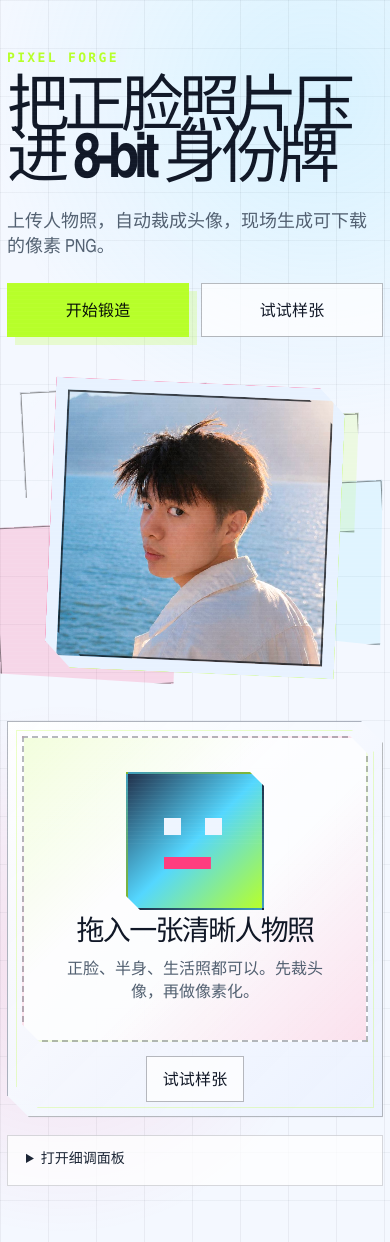
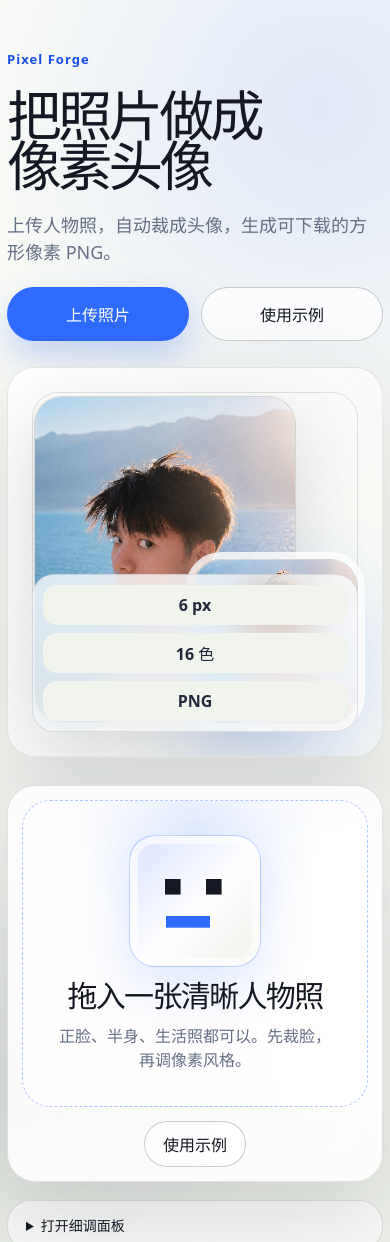
Before and after one commit to suprewen/pixel-forge, a website built with Vite: page index.html in a window 390 px wide. Shown: the top 1242 px of the page. Built offline with nearby package versions, Linux system fonts and the light colour scheme.

Commit message:
Refine Pixel Forge portrait studio design

```diff
--- a/src/main.ts
+++ b/src/main.ts
@@ -80,24 +80,28 @@ app.innerHTML = `
     <section class="hero" aria-labelledby="heroTitle">
       <div class="hero-copy">
         <div class="brand">Pixel Forge</div>
-        <h1 id="heroTitle">把正脸照片压进 8-bit 身份牌</h1>
-        <p>上传人物照，自动裁成头像，现场生成可下载的像素 PNG。</p>
+        <h1 id="heroTitle">把照片做成像素头像</h1>
+        <p>上传人物照，自动裁成头像，生成可下载的方形像素 PNG。</p>
         <div class="hero-actions">
-          <label class="primary-button" for="fileInput">开始锻造</label>
-          <button class="ghost-button" id="demoButton" type="button">试试样张</button>
+          <label class="primary-button" for="fileInput">上传照片</label>
+          <button class="ghost-button" id="demoButton" type="button">使用示例</button>
         </div>
       </div>
 
       <aside class="hero-preview" aria-label="头像生成预览">
-        <div class="console-grid" aria-hidden="true">
-          <span></span>
-          <span></span>
-          <span></span>
-          <span></span>
+        <div class="portrait-stage" aria-hidden="true">
+          <figure class="source-card">
+            <img src="/demo-portrait.jpg" alt="示例人物照片" />
+          </figure>
+          <div class="pixel-card">
+            <img src="/demo-portrait.jpg" alt="" />
+          </div>
+          <div class="tool-card">
+            <span>6 px</span>
+            <span>16 色</span>
+            <span>PNG</span>
+          </div>
         </div>
-        <figure class="portrait-card">
-          <img src="/demo-portrait.jpg" alt="示例人物照片" />
-        </figure>
       </aside>
     </section>
 
@@ -106,9 +110,9 @@ app.innerHTML = `
         <label class="drop-zone" id="dropZone" for="fileInput">
           <span class="avatar-mark" aria-hidden="true"></span>
           <strong>拖入一张清晰人物照</strong>
-          <small>正脸、半身、生活照都可以。先裁头像，再做像素化。</small>
+          <small>正脸、半身、生活照都可以。先裁脸，再调像素风格。</small>
         </label>
-        <button class="ghost-button compact" id="emptyDemoButton" type="button">试试样张</button>
+        <button class="ghost-button compact" id="emptyDemoButton" type="button">使用示例</button>
       </div>
 
       <section class="result-view" aria-live="polite">
@@ -118,26 +122,26 @@ app.innerHTML = `
         <div class="result-meta">
           <p id="status">选择一张人物照开始生成。</p>
           <div class="stage-list" aria-label="生成流程">
-            <span>裁头像</span>
-            <span>选颗粒</span>
-            <span>存 PNG</span>
+            <span>裁脸</span>
+            <span>像素化</span>
+            <span>下载</span>
           </div>
         </div>
       </section>
 
       <section class="quick-controls" aria-label="快速设置">
         <div class="control-intro">
-          <h2>像素工作台</h2>
-          <p>调颗粒、调颜色，然后下载方形 PNG。</p>
+          <h2>头像工作室</h2>
+          <p>先裁脸，再调像素风格。</p>
         </div>
 
         <div class="control-row">
           <span class="control-label">风格</span>
           <div class="pill-group preset-grid" aria-label="风格">
-            <button type="button" class="preset-button active" data-preset="clean">锐利</button>
-            <button type="button" class="preset-button" data-preset="soft">柔光</button>
-            <button type="button" class="preset-button" data-preset="retro">街机</button>
-            <button type="button" class="preset-button" data-preset="chunky">粗格</button>
+            <button type="button" class="preset-button active" data-preset="clean">清晰</button>
+            <button type="button" class="preset-button" data-preset="soft">柔和</button>
+            <button type="button" class="preset-button" data-preset="retro">复古</button>
+            <button type="button" class="preset-button" data-preset="chunky">粗粒</button>
           </div>
         </div>
 
--- a/src/style.css
+++ b/src/style.css
@@ -1,60 +1,46 @@
 :root {
-  font-family: "Arial Narrow", "Aptos Narrow", "Roboto Condensed", ui-sans-serif, system-ui, -apple-system, BlinkMacSystemFont, "Segoe UI", sans-serif;
-  color: #eef5ff;
-  background: #080a0f;
+  font-family: "Avenir Next", "Aptos", ui-sans-serif, system-ui, -apple-system, BlinkMacSystemFont, "Segoe UI", sans-serif;
+  color: #151822;
+  background: #f6f7f2;
   font-synthesis: none;
   text-rendering: optimizeLegibility;
   -webkit-font-smoothing: antialiased;
-  --ink: #eef5ff;
-  --muted: #9aa6b8;
-  --paper: #080a0f;
-  --panel: #111823;
-  --panel-2: #151f2c;
-  --line: rgba(238, 245, 255, .18);
-  --line-strong: rgba(238, 245, 255, .32);
-  --accent: #b7ff2a;
-  --accent-strong: #d6ff6d;
-  --accent-soft: rgba(183, 255, 42, .14);
-  --hot: #ff3d7f;
-  --hot-soft: rgba(255, 61, 127, .18);
-  --cyan: #54d7ff;
-  --radius: 0px;
-  --shadow: 0 32px 120px rgba(0, 0, 0, .42);
+  --ink: #151822;
+  --muted: #667084;
+  --surface: #f6f7f2;
+  --panel: #ffffff;
+  --panel-2: #edf0e8;
+  --line: rgba(21, 24, 34, .12);
+  --line-strong: rgba(21, 24, 34, .22);
+  --accent: #2f6bff;
+  --accent-strong: #174ee6;
+  --accent-soft: rgba(47, 107, 255, .12);
+  --accent-softer: rgba(47, 107, 255, .07);
+  --radius: 28px;
+  --radius-small: 16px;
+  --shadow: 0 32px 90px rgba(40, 48, 68, .16);
 }
 
 * { box-sizing: border-box; }
-html { color-scheme: dark; }
+html { color-scheme: light dark; }
 body {
   margin: 0;
   min-width: 320px;
   min-height: 100dvh;
   background:
-    linear-gradient(90deg, rgba(255,255,255,.045) 1px, transparent 1px),
-    linear-gradient(rgba(255,255,255,.035) 1px, transparent 1px),
-    radial-gradient(circle at 82% 8%, rgba(84, 215, 255, .18), transparent 28%),
-    radial-gradient(circle at 16% 78%, rgba(255, 61, 127, .16), transparent 26%),
-    #080a0f;
-  background-size: 48px 48px, 48px 48px, auto, auto, auto;
+    radial-gradient(circle at 82% 8%, rgba(47, 107, 255, .13), transparent 28%),
+    radial-gradient(circle at 8% 82%, rgba(32, 40, 56, .08), transparent 24%),
+    linear-gradient(180deg, #fbfcf8 0%, var(--surface) 58%, #ecefe7 100%);
   overflow-x: hidden;
-}
-body::before {
-  content: "";
-  position: fixed;
-  inset: 0;
-  pointer-events: none;
-  z-index: 20;
-  opacity: .18;
-  background: repeating-linear-gradient(0deg, rgba(255,255,255,.45) 0 1px, transparent 1px 4px);
-  mix-blend-mode: soft-light;
 }
 button, input, select { font: inherit; }
 button, label, summary { -webkit-tap-highlight-color: transparent; }
 h1, h2, p, figure { margin: 0; }
 
 .shell {
-  width: min(1360px, calc(100% - 32px));
+  width: min(1240px, calc(100% - 40px));
   margin: 0 auto;
-  padding: 22px 0 56px;
+  padding: 24px 0 56px;
 }
 
 #fileInput {
@@ -73,12 +59,12 @@ h1, h2, p, figure { margin: 0; }
 }
 
 .hero {
-  min-height: min(760px, calc(100dvh - 44px));
+  min-height: min(760px, calc(100dvh - 48px));
   display: grid;
-  grid-template-columns: minmax(0, 1.05fr) minmax(360px, .95fr);
-  gap: clamp(24px, 5vw, 90px);
+  grid-template-columns: minmax(0, .95fr) minmax(360px, 1.05fr);
+  gap: clamp(28px, 6vw, 96px);
   align-items: center;
-  padding: clamp(24px, 5vw, 70px) 0 30px;
+  padding: clamp(28px, 5vw, 74px) 0 36px;
 }
 .hero-copy {
   display: grid;
@@ -86,25 +72,23 @@ h1, h2, p, figure { margin: 0; }
   gap: 22px;
 }
 .brand {
-  color: var(--accent);
-  font-family: ui-monospace, SFMono-Regular, Menlo, Consolas, monospace;
+  color: var(--accent-strong);
   font-size: 13px;
-  font-weight: 900;
-  letter-spacing: .18em;
-  text-transform: uppercase;
+  font-weight: 850;
+  letter-spacing: .08em;
 }
 h1 {
-  max-width: 820px;
-  font-size: clamp(54px, 8.4vw, 126px);
-  line-height: .82;
-  letter-spacing: -0.085em;
+  max-width: 700px;
+  font-size: clamp(48px, 7.2vw, 96px);
+  line-height: .92;
+  letter-spacing: -0.07em;
   text-wrap: balance;
 }
 .hero p {
-  max-width: 500px;
-  color: #c2ccdc;
-  font-size: clamp(18px, 2vw, 23px);
-  line-height: 1.38;
+  max-width: 520px;
+  color: var(--muted);
+  font-size: clamp(18px, 1.8vw, 22px);
+  line-height: 1.45;
 }
 .hero-actions {
   display: flex;
@@ -114,67 +98,100 @@ h1 {
 }
 
 .hero-preview {
-  position: relative;
   min-height: 560px;
   display: grid;
   place-items: center;
 }
-.console-grid {
-  position: absolute;
-  inset: 20px 0 0 38px;
-  display: grid;
-  grid-template-columns: 1.1fr .8fr;
-  grid-template-rows: .8fr 1.1fr;
-  gap: 14px;
-  transform: rotate(-3deg);
+.portrait-stage {
+  position: relative;
+  width: min(560px, 92vw);
+  min-height: 560px;
+  border-radius: 36px;
+  background:
+    linear-gradient(135deg, rgba(255,255,255,.94), rgba(242,245,238,.76)),
+    var(--panel);
+  border: 1px solid rgba(21, 24, 34, .1);
+  box-shadow: var(--shadow);
+  overflow: hidden;
 }
-.console-grid span {
-  border: 1px solid var(--line);
-  background: linear-gradient(135deg, rgba(255,255,255,.08), rgba(255,255,255,.015));
-  box-shadow: inset 0 0 0 1px rgba(0,0,0,.42);
-  clip-path: polygon(0 0, 100% 0, 92% 100%, 0 88%);
-}
-.console-grid span:nth-child(2) { background: var(--accent-soft); transform: translateY(38px); }
-.console-grid span:nth-child(3) { background: var(--hot-soft); transform: translateX(-34px); }
-.console-grid span:nth-child(4) { background: rgba(84, 215, 255, .13); transform: translate(20px, -28px); }
-.portrait-card {
-  position: relative;
-  width: min(430px, 82vw);
-  aspect-ratio: 1;
-  padding: 12px;
-  background: #e8f2ff;
-  box-shadow: var(--shadow), 16px 16px 0 var(--accent), -18px -18px 0 var(--hot);
-  transform: rotate(2.5deg);
-  clip-path: polygon(0 0, 91% 0, 100% 9%, 100% 100%, 9% 100%, 0 91%);
-}
-.portrait-card::after {
+.portrait-stage::before {
   content: "";
   position: absolute;
-  inset: 12px;
-  border: 2px solid rgba(8, 10, 15, .72);
+  inset: 24px;
+  border: 1px solid var(--line);
+  border-radius: 26px;
   pointer-events: none;
-  clip-path: inherit;
 }
-.portrait-card img {
+.source-card,
+.pixel-card {
+  position: absolute;
+  overflow: hidden;
+  border-radius: 28px;
+  background: var(--panel-2);
+  border: 1px solid rgba(21, 24, 34, .12);
+}
+.source-card {
+  left: 44px;
+  top: 48px;
+  width: 62%;
+  aspect-ratio: 4 / 5;
+  box-shadow: 0 24px 70px rgba(38, 45, 62, .18);
+}
+.pixel-card {
+  right: 34px;
+  bottom: 42px;
+  width: 42%;
+  aspect-ratio: 1;
+  box-shadow: 0 28px 80px rgba(47, 107, 255, .22);
+  outline: 10px solid rgba(255, 255, 255, .78);
+}
+.source-card img,
+.pixel-card img {
   width: 100%;
   height: 100%;
   display: block;
   object-fit: cover;
-  filter: saturate(1.08) contrast(1.08);
+}
+.pixel-card img {
+  image-rendering: pixelated;
+  transform: scale(1.04);
+  filter: contrast(1.16) saturate(1.12);
+}
+.tool-card {
+  position: absolute;
+  left: 40px;
+  right: 40px;
+  bottom: 34px;
+  display: grid;
+  grid-template-columns: repeat(3, minmax(0, 1fr));
+  gap: 8px;
+  padding: 10px;
+  border-radius: 22px;
+  background: rgba(255, 255, 255, .76);
+  border: 1px solid rgba(21, 24, 34, .1);
+  backdrop-filter: blur(18px);
+}
+.tool-card span {
+  min-height: 40px;
+  display: grid;
+  place-items: center;
+  border-radius: 14px;
+  color: #20283a;
+  background: #f1f3ed;
+  font-weight: 800;
 }
 
 .primary-button, .ghost-button {
   appearance: none;
-  min-height: 50px;
+  min-height: 52px;
   border: 1px solid transparent;
-  border-radius: var(--radius);
-  padding: 13px 24px;
+  border-radius: 999px;
+  padding: 14px 24px;
   display: inline-flex;
   align-items: center;
   justify-content: center;
   color: var(--ink);
-  font-weight: 950;
-  letter-spacing: .01em;
+  font-weight: 800;
   text-decoration: none;
   cursor: pointer;
   white-space: nowrap;
@@ -182,55 +199,46 @@ h1 {
 }
 .primary-button {
   background: var(--accent);
-  color: #081007;
-  box-shadow: 8px 8px 0 rgba(183, 255, 42, .22);
+  color: #ffffff;
+  box-shadow: 0 14px 34px rgba(47, 107, 255, .26);
 }
 .ghost-button {
-  background: rgba(8, 10, 15, .72);
+  background: rgba(255, 255, 255, .74);
   border-color: var(--line-strong);
   color: var(--ink);
 }
 .primary-button:hover, .ghost-button:hover,
 .preset-button:hover, .variant-tabs button:hover {
-  transform: translate(-2px, -2px);
-  box-shadow: 8px 8px 0 rgba(84, 215, 255, .22);
+  transform: translateY(-2px);
 }
 .primary-button:active, .ghost-button:active,
 .preset-button:active, .variant-tabs button:active { transform: translateY(1px) scale(.99); }
 .primary-button:focus-visible, .ghost-button:focus-visible,
 select:focus-visible, input:focus-visible, summary:focus-visible,
 .preset-button:focus-visible, .variant-tabs button:focus-visible {
-  outline: 3px solid var(--cyan);
+  outline: 3px solid rgba(47, 107, 255, .35);
   outline-offset: 3px;
 }
 .primary-button:disabled, .ghost-button:disabled {
-  opacity: .42;
+  opacity: .48;
   cursor: not-allowed;
   transform: none;
   box-shadow: none;
 }
-.compact { min-height: 42px; padding: 9px 16px; }
+.compact { min-height: 44px; padding: 10px 18px; }
 
 .card {
-  border: 1px solid var(--line-strong);
-  background: linear-gradient(135deg, rgba(17, 24, 35, .94), rgba(8, 10, 15, .9));
+  border: 1px solid var(--line);
+  border-radius: 36px;
+  background: rgba(255, 255, 255, .82);
   box-shadow: var(--shadow);
+  backdrop-filter: blur(20px);
 }
 .generator {
-  position: relative;
   display: grid;
-  grid-template-columns: minmax(0, 1.1fr) minmax(310px, .72fr);
+  grid-template-columns: minmax(0, 1.08fr) minmax(310px, .72fr);
   gap: clamp(18px, 3vw, 36px);
-  padding: clamp(16px, 3.6vw, 34px);
-  clip-path: polygon(0 0, calc(100% - 22px) 0, 100% 22px, 100% 100%, 22px 100%, 0 calc(100% - 22px));
-}
-.generator::before {
-  content: "";
-  position: absolute;
-  inset: 8px;
-  border: 1px solid rgba(183, 255, 42, .26);
-  pointer-events: none;
-  clip-path: inherit;
+  padding: clamp(18px, 3.6vw, 34px);
 }
 .generator:has(.upload-panel:not([hidden])) { grid-template-columns: 1fr; }
 
@@ -245,36 +253,36 @@ select:focus-visible, input:focus-visible, summary:focus-visible,
   min-height: 360px;
   display: grid;
   place-items: center;
-  gap: 12px;
+  gap: 14px;
   padding: 34px;
   text-align: center;
-  border: 2px dashed var(--line-strong);
+  border: 1.5px dashed rgba(47, 107, 255, .38);
+  border-radius: 28px;
   background:
-    linear-gradient(135deg, rgba(183,255,42,.08), transparent 38%),
-    linear-gradient(315deg, rgba(255,61,127,.12), transparent 42%),
-    rgba(255,255,255,.035);
+    radial-gradient(circle at 50% 8%, var(--accent-soft), transparent 38%),
+    rgba(255,255,255,.66);
   cursor: pointer;
   transition: border-color .18s ease, background .18s ease, transform .18s ease;
-  clip-path: polygon(0 0, calc(100% - 18px) 0, 100% 18px, 100% 100%, 18px 100%, 0 calc(100% - 18px));
 }
-.drop-zone strong { font-size: clamp(28px, 4vw, 48px); line-height: .92; letter-spacing: -0.06em; }
-.drop-zone small { max-width: 360px; color: var(--muted); font-size: 16px; line-height: 1.45; }
+.drop-zone strong { font-size: clamp(30px, 4vw, 52px); line-height: .98; letter-spacing: -0.055em; }
+.drop-zone small { max-width: 390px; color: var(--muted); font-size: 16px; line-height: 1.5; }
 .drop-zone.dragging {
   border-color: var(--accent);
   background: var(--accent-soft);
   transform: scale(1.01);
 }
 .avatar-mark {
-  width: 138px;
+  width: 132px;
   aspect-ratio: 1;
-  border: 2px solid var(--line-strong);
+  border-radius: 26px;
+  border: 1px solid rgba(47, 107, 255, .28);
   image-rendering: pixelated;
   background:
-    linear-gradient(#eef5ff 0 0) 31% 38% / 13% 13% no-repeat,
-    linear-gradient(#eef5ff 0 0) 66% 38% / 13% 13% no-repeat,
-    linear-gradient(var(--hot) 0 0) 41% 68% / 35% 9% no-repeat,
-    linear-gradient(135deg, #22314b, #54d7ff 50%, #b7ff2a);
-  clip-path: polygon(0 0, calc(100% - 14px) 0, 100% 14px, 100% 100%, 14px 100%, 0 calc(100% - 14px));
+    linear-gradient(#151822 0 0) 31% 38% / 12% 12% no-repeat,
+    linear-gradient(#151822 0 0) 66% 38% / 12% 12% no-repeat,
+    linear-gradient(var(--accent) 0 0) 42% 68% / 34% 9% no-repeat,
+    linear-gradient(135deg, #d8e1ff, #ffffff 54%, #eef1ea);
+  box-shadow: inset 0 0 0 8px rgba(255,255,255,.68), 0 18px 50px rgba(47, 107, 255, .16);
 }
 
 .result-view {
@@ -290,22 +298,23 @@ select:focus-visible, input:focus-visible, summary:focus-visible,
   display: grid;
   place-items: center;
   padding: clamp(10px, 1.6vw, 18px);
-  border: 1px solid var(--line-strong);
+  border: 1px solid var(--line);
+  border-radius: 28px;
   background:
-    linear-gradient(45deg, rgba(238,245,255,.08) 25%, transparent 25%),
-    linear-gradient(-45deg, rgba(238,245,255,.08) 25%, transparent 25%),
-    linear-gradient(45deg, transparent 75%, rgba(238,245,255,.08) 75%),
-    linear-gradient(-45deg, transparent 75%, rgba(238,245,255,.08) 75%),
-    #0d1119;
+    linear-gradient(45deg, rgba(21,24,34,.04) 25%, transparent 25%),
+    linear-gradient(-45deg, rgba(21,24,34,.04) 25%, transparent 25%),
+    linear-gradient(45deg, transparent 75%, rgba(21,24,34,.04) 75%),
+    linear-gradient(-45deg, transparent 75%, rgba(21,24,34,.04) 75%),
+    #f8faf4;
   background-size: 28px 28px;
   background-position: 0 0, 0 14px, 14px -14px, -14px 0;
-  clip-path: polygon(0 0, calc(100% - 18px) 0, 100% 18px, 100% 100%, 18px 100%, 0 calc(100% - 18px));
 }
 #resultCanvas {
   width: 100%;
   height: auto;
   aspect-ratio: 1;
   image-rendering: pixelated;
+  border-radius: 18px;
 }
 .result-meta {
   display: grid;
@@ -314,8 +323,8 @@ select:focus-visible, input:focus-visible, summary:focus-visible,
   text-align: center;
 }
 #status {
-  color: #e7efff;
-  font-weight: 850;
+  color: var(--ink);
+  font-weight: 800;
 }
 .stage-list {
   display: flex;
@@ -328,13 +337,14 @@ select:focus-visible, input:focus-visible, summary:focus-visible,
   display: inline-flex;
   align-items: center;
   border: 1px solid var(--line);
+  border-radius: 999px;
   padding: 5px 11px;
   color: var(--muted);
-  background: rgba(255,255,255,.04);
+  background: rgba(255,255,255,.52);
   font-size: 13px;
-  font-weight: 850;
+  font-weight: 750;
 }
-#app.has-image .stage-list span { color: #101708; background: var(--accent); border-color: var(--accent); }
+#app.has-image .stage-list span { color: #ffffff; background: var(--accent); border-color: var(--accent); }
 
 .quick-controls {
   display: none;
@@ -347,9 +357,9 @@ select:focus-visible, input:focus-visible, summary:focus-visible,
 .control-intro { display: grid; gap: 8px; margin-bottom: 4px; }
 .control-intro h2 {
   color: var(--ink);
-  font-size: clamp(36px, 4.8vw, 62px);
-  line-height: .86;
-  letter-spacing: -0.07em;
+  font-size: clamp(36px, 4.6vw, 58px);
+  line-height: .94;
+  letter-spacing: -0.055em;
 }
 .control-intro p { color: var(--muted); line-height: 1.45; }
 .control-row {
@@ -358,12 +368,9 @@ select:focus-visible, input:focus-visible, summary:focus-visible,
   align-items: center;
 }
 .control-label {
-  color: #c2ccdc;
-  font-family: ui-monospace, SFMono-Regular, Menlo, Consolas, monospace;
-  font-size: 12px;
-  font-weight: 900;
-  letter-spacing: .08em;
-  text-transform: uppercase;
+  color: var(--muted);
+  font-size: 13px;
+  font-weight: 800;
 }
 .pill-group, .variant-tabs {
   display: grid;
@@ -372,18 +379,19 @@ select:focus-visible, input:focus-visible, summary:focus-visible,
 }
 .preset-button, .variant-tabs button {
   min-height: 44px;
-  border: 1px solid var(--line-strong);
-  background: rgba(255,255,255,.055);
+  border: 1px solid var(--line);
+  border-radius: 999px;
+  background: rgba(255,255,255,.62);
   color: var(--ink);
   padding: 8px 14px;
-  font-weight: 900;
+  font-weight: 800;
   cursor: pointer;
   transition: transform .18s cubic-bezier(.16,1,.3,1), box-shadow .18s ease, border-color .18s ease, background .18s ease, color .18s ease;
 }
 .preset-button.active, .variant-tabs button.active {
-  border-color: var(--hot);
-  background: var(--hot);
-  color: #fff;
+  border-color: var(--accent);
+  background: var(--accent);
+  color: #ffffff;
 }
 .variant-tabs:empty::before {
   content: '上传后可选';
@@ -405,7 +413,8 @@ select:focus-visible, input:focus-visible, summary:focus-visible,
 }
 .advanced-panel, .backend-panel {
   border: 1px solid var(--line);
-  background: rgba(17, 24, 35, .72);
+  border-radius: 24px;
+  background: rgba(255, 255, 255, .66);
   padding: 14px 18px;
   color: var(--muted);
   font-size: 14px;
@@ -413,8 +422,8 @@ select:focus-visible, input:focus-visible, summary:focus-visible,
 }
 .advanced-panel summary, .backend-panel summary, .dev-details summary {
   cursor: pointer;
-  color: #e7efff;
-  font-weight: 900;
+  color: var(--ink);
+  font-weight: 800;
 }
 .advanced-grid {
   display: grid;
@@ -422,25 +431,26 @@ select:focus-visible, input:focus-visible, summary:focus-visible,
   gap: 12px 18px;
   padding-top: 14px;
 }
-.field { display: grid; gap: 7px; font-weight: 800; }
+.field { display: grid; gap: 7px; font-weight: 750; }
 .field span { display: flex; justify-content: space-between; gap: 10px; }
-.field b { color: var(--accent); }
+.field b { color: var(--accent-strong); }
 select, input[type="range"] { width: 100%; }
 select {
   min-height: 42px;
   border: 1px solid var(--line-strong);
-  background: #0d1119;
+  border-radius: 14px;
+  background: rgba(255,255,255,.84);
   padding: 8px 10px;
   color: var(--ink);
-  font-weight: 820;
+  font-weight: 760;
 }
 input[type="range"] { accent-color: var(--accent); }
 .check {
   display: flex;
   align-items: center;
   gap: 9px;
-  color: #e7efff;
-  font-weight: 800;
+  color: var(--ink);
+  font-weight: 750;
 }
 .check input { width: 19px; height: 19px; accent-color: var(--accent); }
 .backend-panel { display: none; }
@@ -451,40 +461,46 @@ input[type="range"] { accent-color: var(--accent); }
   height: 96px;
   margin-top: 12px;
   border: 1px solid var(--line);
+  border-radius: 14px;
   image-rendering: pixelated;
 }
 .dev-details { margin-top: 10px; }
 .dev-details p { margin-bottom: 0; }
 
-@media (prefers-color-scheme: light) {
-  html { color-scheme: light; }
+@media (prefers-color-scheme: dark) {
   :root {
-    color: #111827;
-    background: #f4f8ff;
-    --ink: #111827;
-    --muted: #526071;
-    --paper: #f4f8ff;
-    --panel: #ffffff;
-    --panel-2: #eaf0fb;
-    --line: rgba(17, 24, 39, .16);
-    --line-strong: rgba(17, 24, 39, .3);
-    --shadow: 0 32px 120px rgba(28, 42, 65, .18);
+    color: #f3f5f0;
+    background: #12151c;
+    --ink: #f3f5f0;
+    --muted: #a5adba;
+    --surface: #12151c;
+    --panel: #191d27;
+    --panel-2: #222837;
+    --line: rgba(243, 245, 240, .12);
+    --line-strong: rgba(243, 245, 240, .24);
+    --shadow: 0 32px 90px rgba(0, 0, 0, .36);
   }
   body {
     background:
-      linear-gradient(90deg, rgba(17,24,39,.055) 1px, transparent 1px),
-      linear-gradient(rgba(17,24,39,.045) 1px, transparent 1px),
-      radial-gradient(circle at 82% 8%, rgba(84, 215, 255, .18), transparent 28%),
-      radial-gradient(circle at 16% 78%, rgba(255, 61, 127, .14), transparent 26%),
-      #f4f8ff;
-    background-size: 48px 48px, 48px 48px, auto, auto, auto;
+      radial-gradient(circle at 82% 8%, rgba(47, 107, 255, .18), transparent 28%),
+      radial-gradient(circle at 8% 82%, rgba(255,255,255,.05), transparent 24%),
+      linear-gradient(180deg, #171b24 0%, #12151c 64%, #0f1218 100%);
   }
-  .hero p, .control-intro p, .drop-zone small, .stage-list span, .advanced-panel, .backend-panel { color: var(--muted); }
-  .card { background: linear-gradient(135deg, rgba(255,255,255,.95), rgba(235,242,255,.9)); }
-  .ghost-button, .preset-button, .variant-tabs button, .advanced-panel, .backend-panel, select { background: rgba(255,255,255,.74); color: var(--ink); }
-  .drop-zone { background: linear-gradient(135deg, rgba(183,255,42,.16), transparent 38%), linear-gradient(315deg, rgba(255,61,127,.14), transparent 42%), rgba(255,255,255,.72); }
-  .control-label, #status, .advanced-panel summary, .backend-panel summary, .dev-details summary, .check { color: #1c2636; }
-  .canvas-frame { background-color: #eef4ff; }
+  .portrait-stage,
+  .card,
+  .advanced-panel,
+  .backend-panel { background: rgba(25, 29, 39, .82); }
+  .portrait-stage::before { border-color: var(--line); }
+  .source-card,
+  .pixel-card { background: var(--panel-2); border-color: var(--line); }
+  .tool-card { background: rgba(21, 25, 34, .7); border-color: var(--line); }
+  .tool-card span { color: #f3f5f0; background: rgba(255,255,255,.08); }
+  .ghost-button,
+  .preset-button,
+  .variant-tabs button,
+  select { background: rgba(255,255,255,.07); color: var(--ink); }
+  .drop-zone { background: radial-gradient(circle at 50% 8%, rgba(47,107,255,.18), transparent 38%), rgba(255,255,255,.045); }
+  .canvas-frame { background-color: #151923; }
 }
 
 @media (prefers-reduced-motion: reduce) {
@@ -503,9 +519,12 @@ input[type="range"] { accent-color: var(--accent); }
     gap: 26px;
     padding: 34px 0 28px;
   }
-  h1 { font-size: clamp(48px, 15vw, 86px); }
-  .hero-preview { min-height: 400px; }
-  .console-grid { inset: 20px 18px 10px 20px; }
+  h1 { font-size: clamp(44px, 13vw, 76px); }
+  .hero-preview { min-height: auto; }
+  .portrait-stage { width: 100%; min-height: 470px; }
+  .source-card { left: 26px; top: 28px; width: 64%; }
+  .pixel-card { right: 24px; bottom: 32px; width: 42%; }
+  .tool-card { left: 24px; right: 24px; bottom: 24px; }
   .generator, .generator:has(.upload-panel:not([hidden])) { grid-template-columns: 1fr; }
   .quick-controls { width: 100%; }
   .drop-zone { min-height: 280px; }
@@ -513,12 +532,14 @@ input[type="range"] { accent-color: var(--accent); }
 
 @media (max-width: 560px) {
   .shell { width: min(100% - 14px, 460px); }
-  h1 { font-size: clamp(42px, 16vw, 68px); }
+  h1 { font-size: clamp(40px, 14vw, 64px); }
   .hero-actions { width: 100%; }
   .hero-actions .primary-button, .hero-actions .ghost-button { flex: 1; }
-  .hero-preview { min-height: 330px; }
-  .portrait-card { width: min(290px, 80vw); box-shadow: 10px 10px 0 var(--accent), -10px -10px 0 var(--hot); }
-  .generator { padding: 14px; }
+  .portrait-stage { min-height: 390px; border-radius: 28px; }
+  .source-card { width: 70%; }
+  .pixel-card { width: 44%; outline-width: 7px; }
+  .tool-card { grid-template-columns: 1fr; }
+  .generator { padding: 14px; border-radius: 28px; }
   .advanced-grid { grid-template-columns: 1fr; }
   .pill-group, .variant-tabs { grid-template-columns: 1fr 1fr; }
 }
```
Also changed, not shown: src/ui-copy.test.ts (+16 -16 lines).
